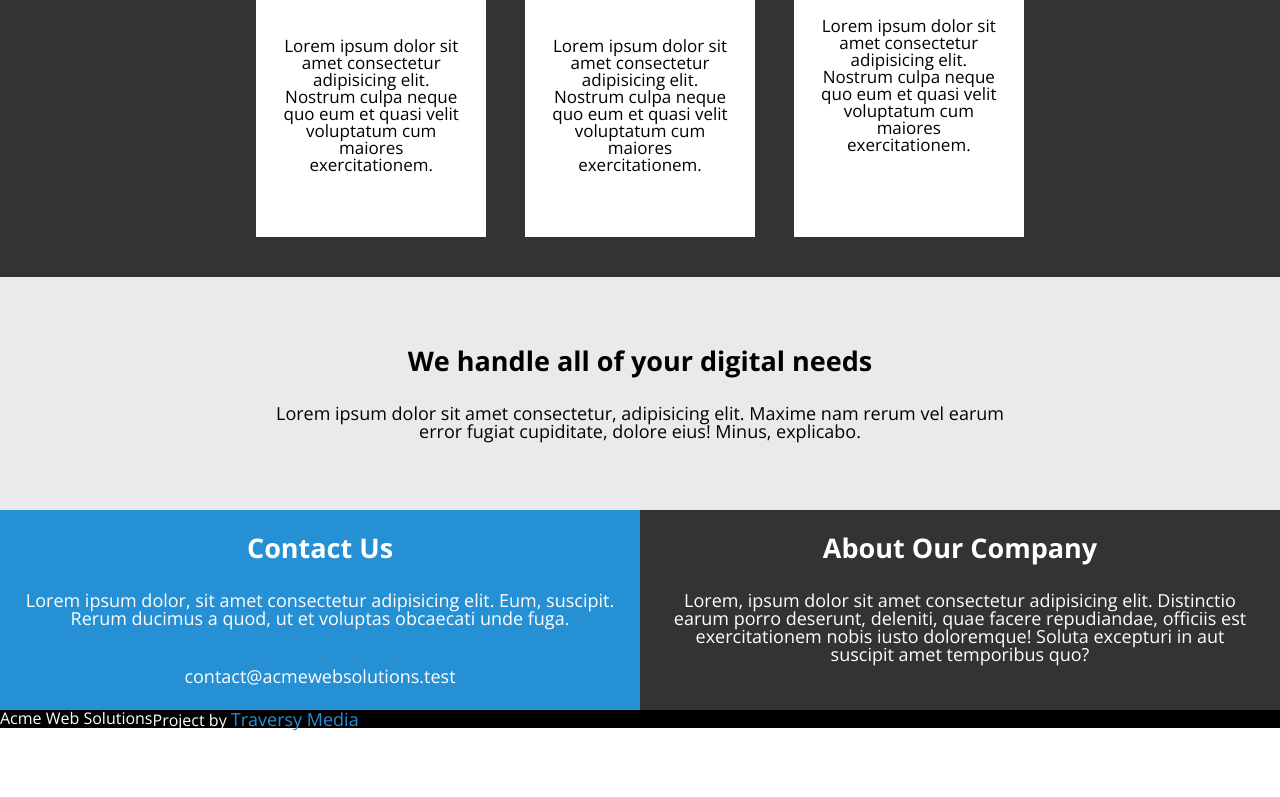
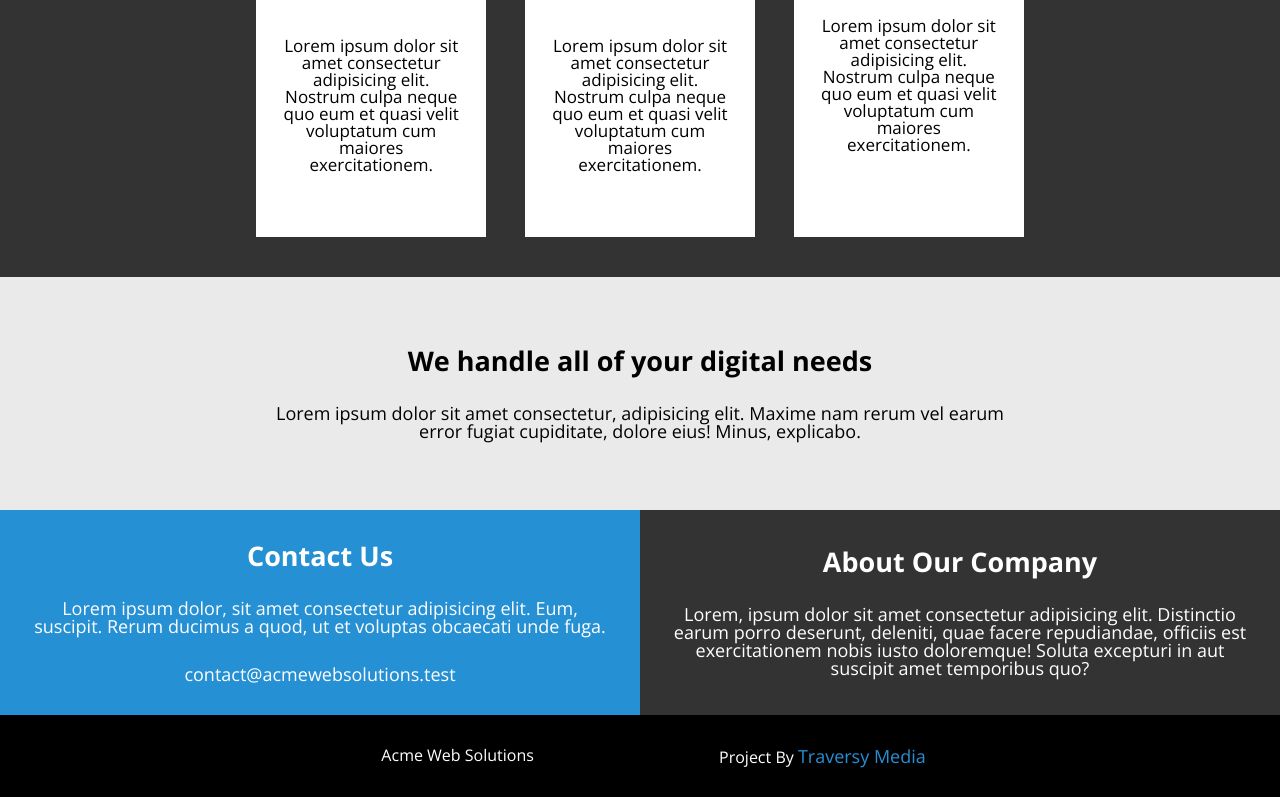
Before and after one commit to kiz0r/css-homework2_1, a plain HTML site: page index.html in a window 1280 px wide. Shown: the part 1031-1828 px from the top of the page. Before the commit the page ends 1762 px from the top, so only its background shows below. Drawn offline with nearby package versions, Linux system fonts and the light colour scheme.

Commit message:
add footer and add styles to footer

```diff
--- a/css/style.css
+++ b/css/style.css
@@ -148,33 +148,34 @@ a:visited {
 
 .fourthSection {
   color: #fff;
+  background: #333;
   text-align: center;
 }
 
 .split {
-  padding: 1.5em;
+  padding: 2em;
   width: 50%;
-  height: 25vh;
 }
 
 .leftBox {
   background: #2690d4;
 }
 
-.rightBox {
-  background: #333;
-}
-
 .leftBoxCaption {
-  margin-bottom: 40px;
+  padding-bottom: 30px;
 }
 
 .footer {
-  background: #000;
   color: #fff;
   display: flex;
-  align-items: center;
-  justify-content: space-between;
+  background: #000;
+  padding: 2em;
+  justify-content: center;
+}
+
+.box {
+  text-align: center;
+  width: 50%;
 }
 
 .footerLink {
--- a/index.html
+++ b/index.html
@@ -121,10 +121,10 @@
     </main>
     <footer class="footer">
       <div class="contentWrapper">
-        <div class="footerBox child1">Acme Web Solutions</div>
-        <div class="footerBox child2">
-          Project by
-          <a href="#" class="footerLink" target="_blank">Traversy Media</a>
+        <div class="box child1">Acme Web Solutions</div>
+        <div class="box child2">
+          Project By
+          <a href="#" class="footerLink">Traversy Media</a>
         </div>
       </div>
     </footer>
```
